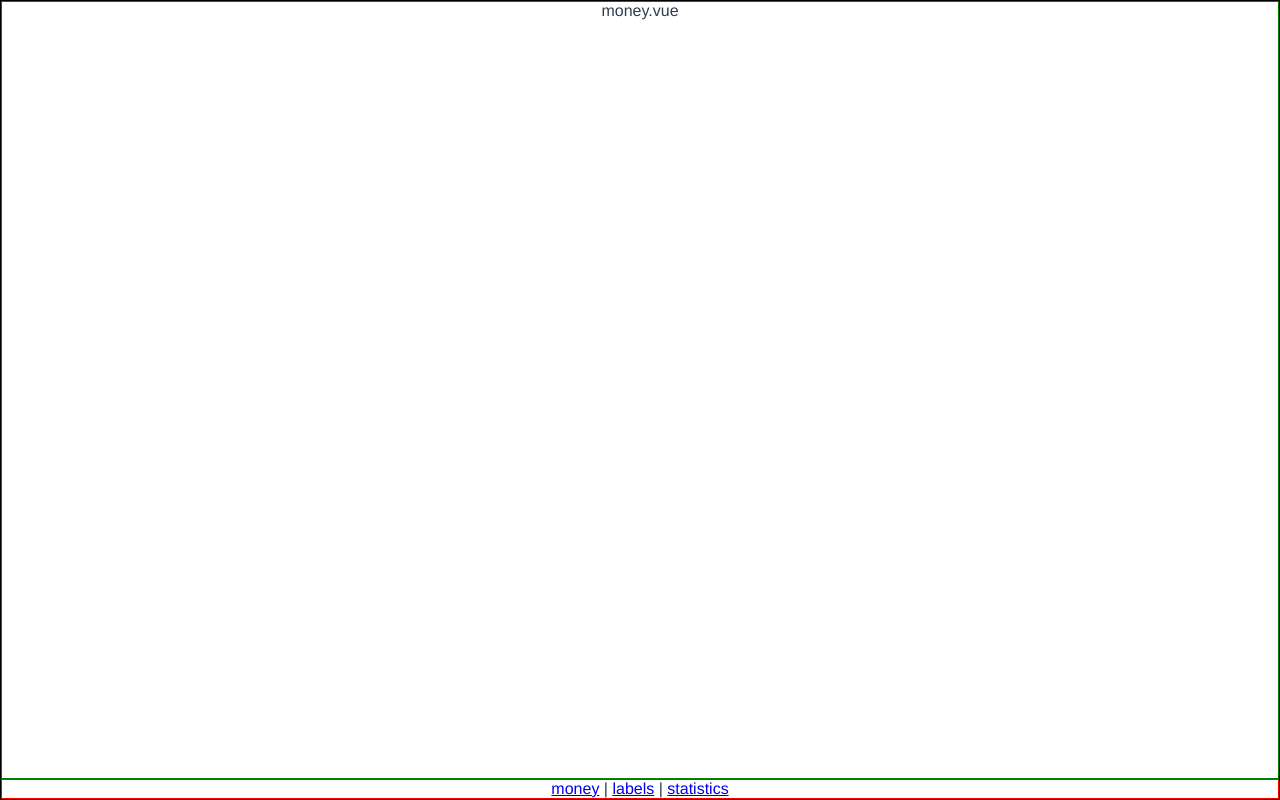
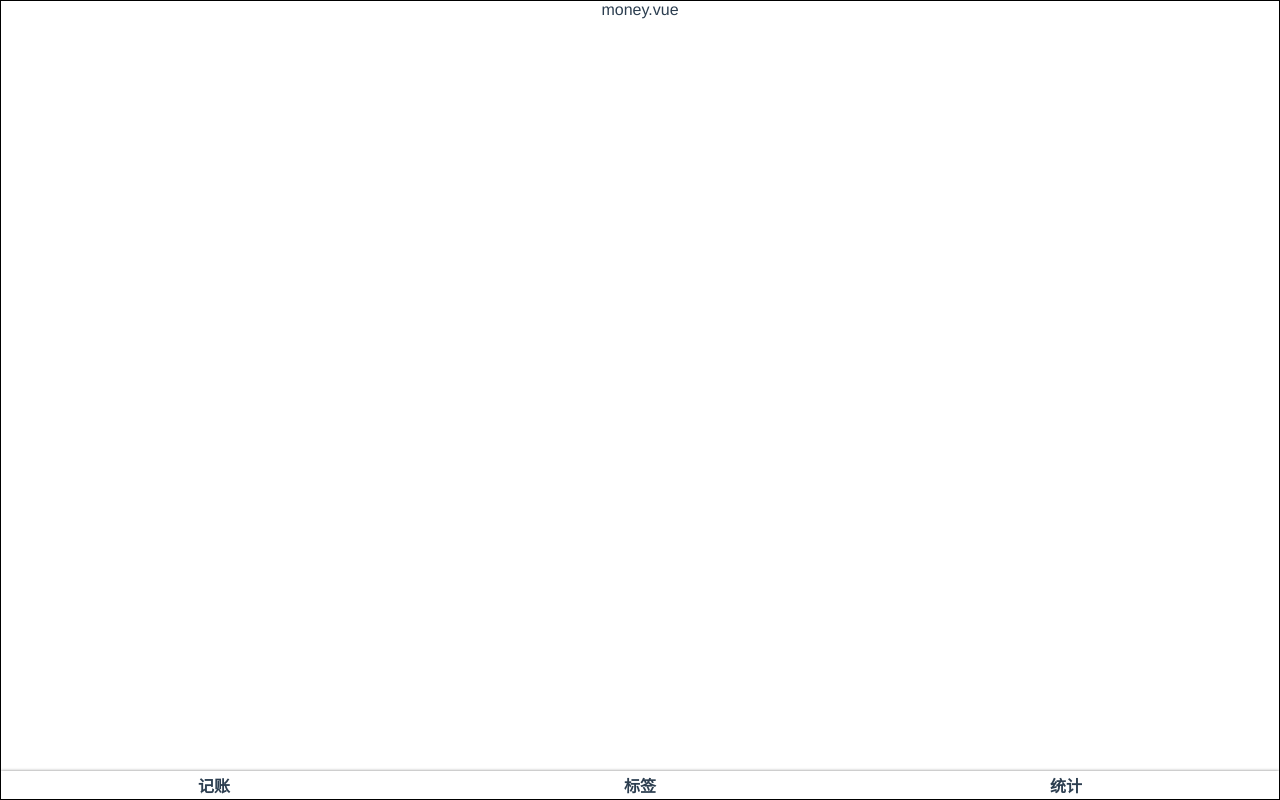
Before and after one commit to YUQIAN3/Wangai, a Vue app: page /#/money in a window 1280 px wide. Built offline with nearby package versions, Linux system fonts and the light colour scheme; a small style sheet from the web is missing.

Commit message:
添加Nav样式

```diff
--- a/src/App.vue
+++ b/src/App.vue
@@ -19,15 +19,10 @@
   color: #2c3e50;
 }
 nav {
-  padding: 30px;
-
   a {
     font-weight: bold;
     color: #2c3e50;
-
-    &.router-link-exact-active {
-      color: #42b983;
-    }
+    text-decoration: none;
   }
 }
 </style>
--- a/src/components/Layout.vue
+++ b/src/components/Layout.vue
@@ -25,7 +25,7 @@ export default {
   border:1px solid black;
 }
 .content{
-  border:1px solid green;
+  //border:1px solid green;
   flex-grow: 1;
   overflow: auto;
 }
--- a/src/components/Nav.vue
+++ b/src/components/Nav.vue
@@ -1,11 +1,9 @@
 <template>
-  <div>
-    <div class="nav">
-      <router-link to="/"><i class="iconfont icon-money"></i>money</router-link> |
-      <router-link to="/labels"><i class="iconfont icon-label"></i>labels</router-link> |
-      <router-link to="/statistics"><i class="iconfont icon-statistics"></i>statistics</router-link>
-    </div>
-  </div>
+    <nav>
+      <router-link to="/" class="item"><i class="iconfont icon-money"></i>记账</router-link>
+      <router-link to="/labels" class="item"><i class="iconfont icon-label"></i>标签</router-link>
+      <router-link to="/statistics" class="item"><i class="iconfont icon-statistics"></i>统计</router-link>
+    </nav>
 </template>
 
 <script>
@@ -15,9 +13,21 @@ export default {
 
 </script>
 
-<style scoped>
-.nav{
-  border:1px solid red;
+<style scoped lang="scss">
+nav{
+  display: flex;
+  box-shadow:0 0 3px rgba(0,0,0,0.5) ;
+  > .item{
+    padding: 2px 0;
+    display: flex;
+    width: 33.333%;
+    flex-direction: column;
+    justify-content: center;
+    align-items: center;
+     > .iconfont{
+     font-size:30px;
+    }
+  }
 }
 
 </style>
```
